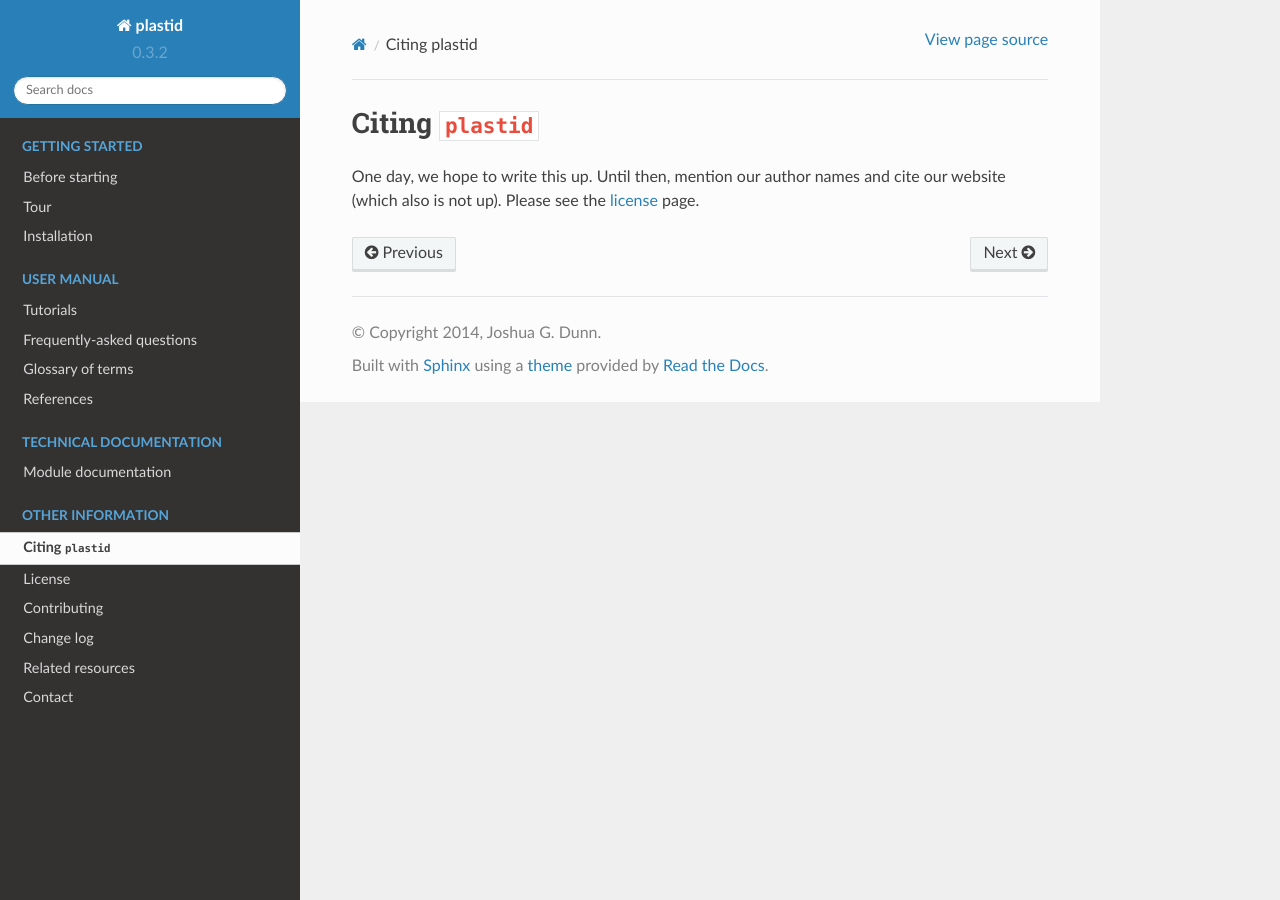
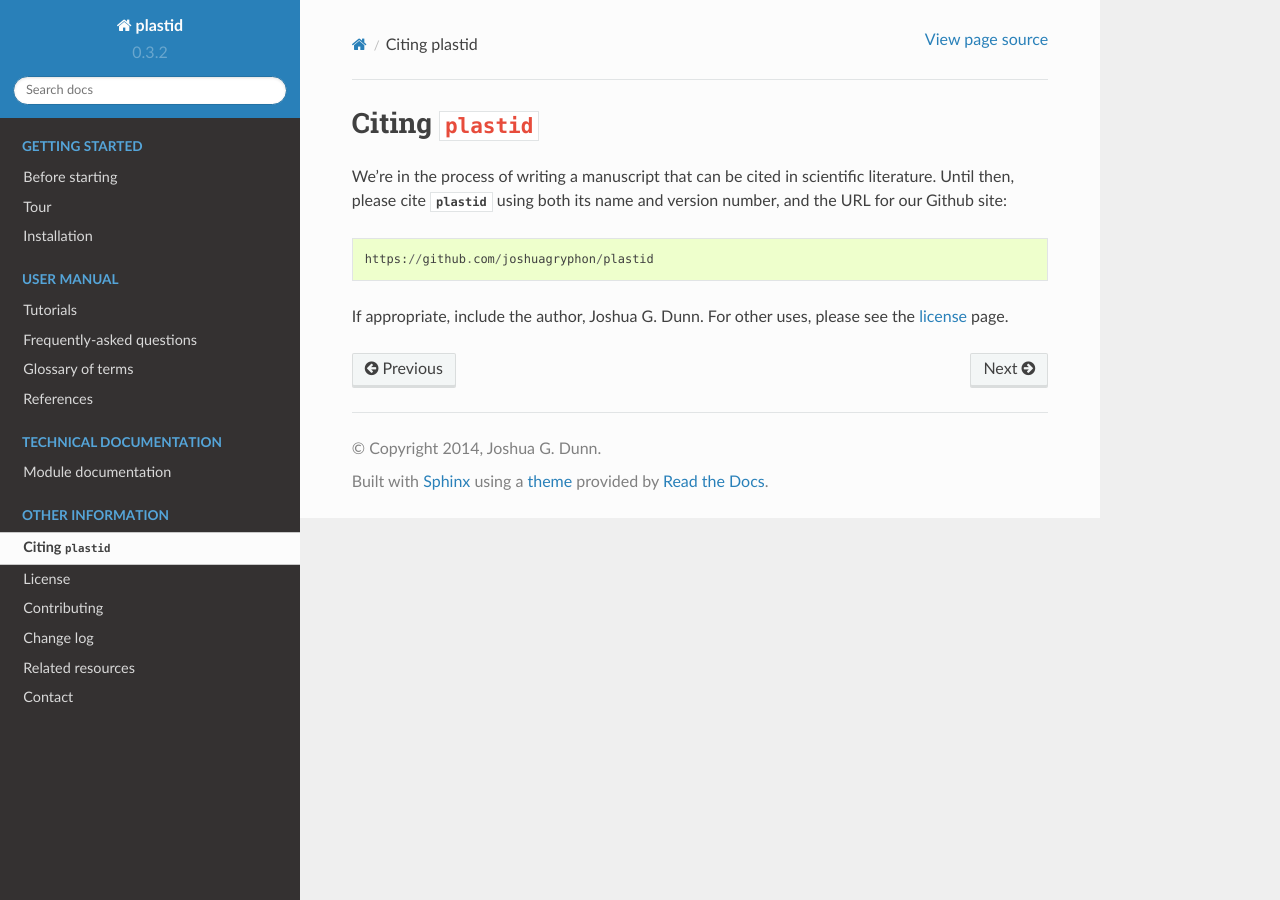
Before and after one commit to joshuagryphon/plastid, a Sphinx documentation site: the page built from docs/source/citing.rst, in a window 1280 px wide. Built offline with Sphinx 7.4.7 and the Read the Docs theme 2.0.0, drawn with Linux system fonts in a browser that asks for light colours; pages that are not in the unit, such as notebooks, are missing from menus.

Commit message:
updated citing page

```diff
--- a/docs/source/citing.rst
+++ b/docs/source/citing.rst
@@ -1,4 +1,10 @@
 Citing ``plastid``
 ==================
-One day, we hope to write this up. Until then, mention our author names
-and cite our website (which also is not up). Please see the :doc:`license </license>` page.
+We're in the process of writing a manuscript that can be cited in scientific literature.
+Until then, please cite :data:`plastid` using both its name and version number, and
+the URL for our Github site::
+
+    https://github.com/joshuagryphon/plastid
+
+If appropriate, include the author, Joshua G. Dunn. For other uses, please see the
+:doc:`license </license>` page.
```
